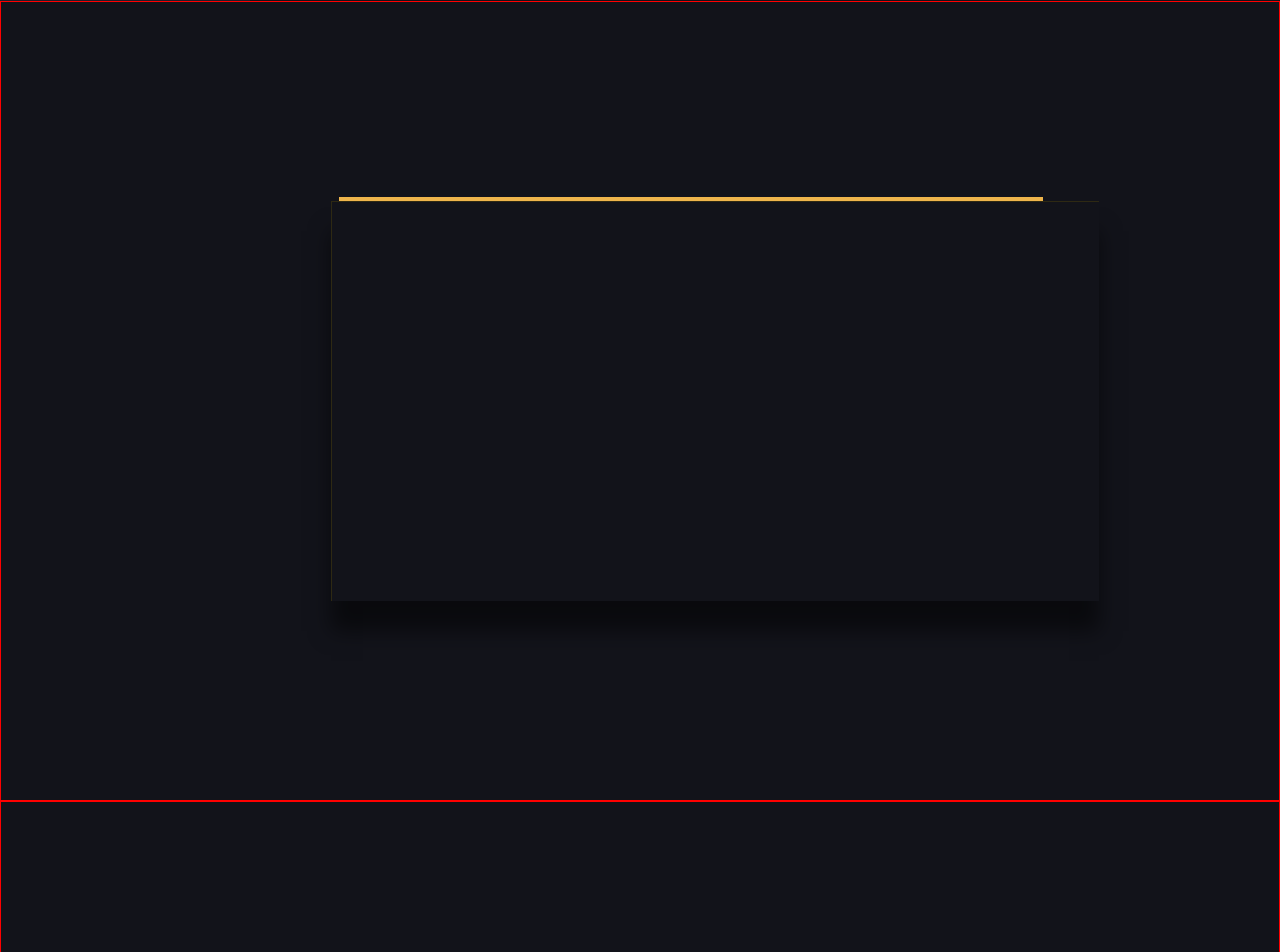
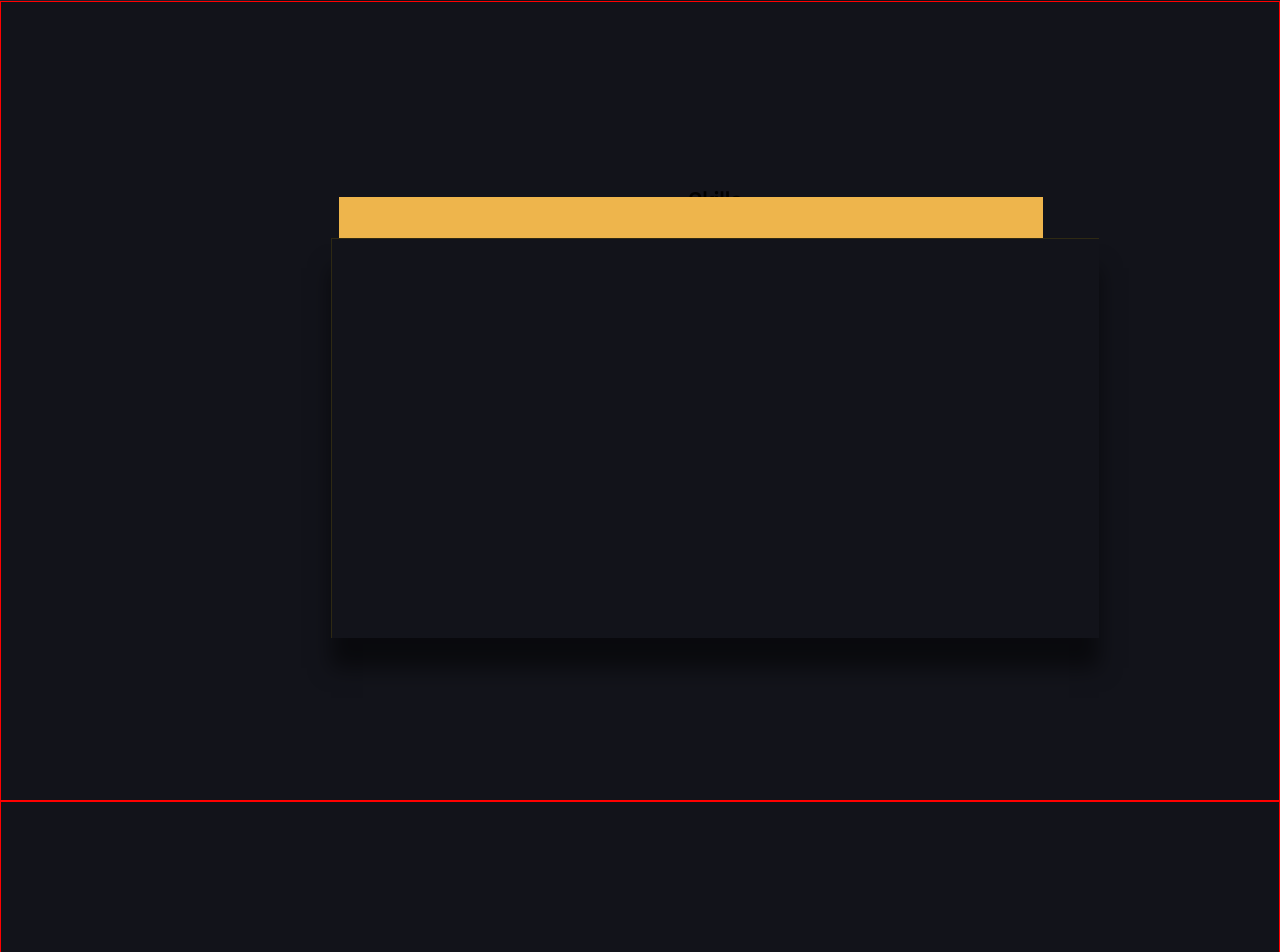
Before and after one commit to AdamAranha/portfolio, a React (Create React App) app in the folder client/: page / in a window 1280 px wide. Shown: the part 799-1751 px from the top of the page. Built offline with nearby package versions, Linux system fonts and the light colour scheme.

Commit message:
Added section name

```diff
--- a/client/src/components/Skills/Skills.js
+++ b/client/src/components/Skills/Skills.js
@@ -3,12 +3,12 @@ import React from 'react';
 export default function Skills() {
     return (
         <div className='skills' id='skills'>
-
-
+            <h2 className='section-name'>Skills</h2>
+            <div className='container-shadow'></div>
             <div className='container'>
 
             </div>
-            <div className='container-shadow'></div>
+
         </div>
     )
 }
```
